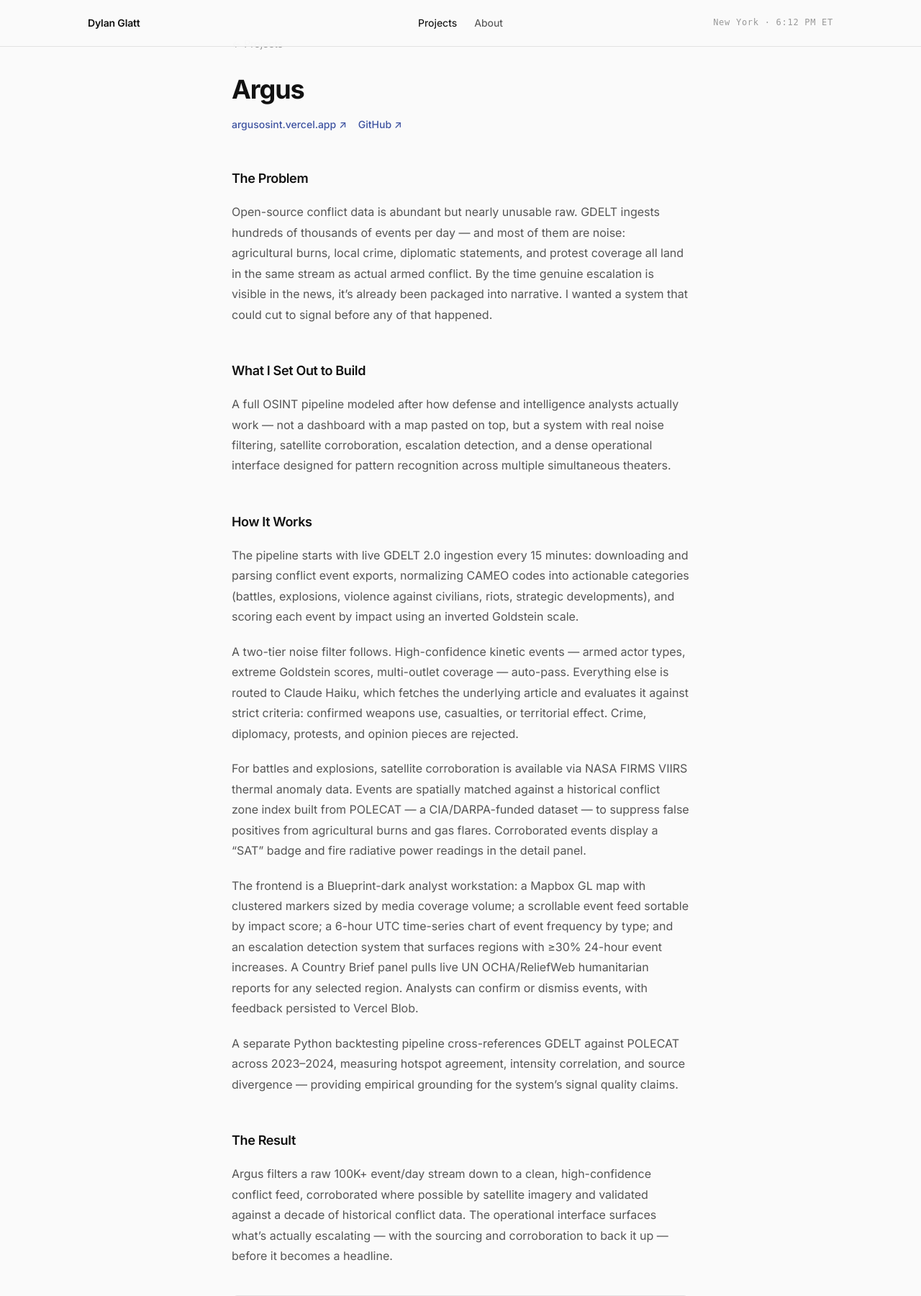
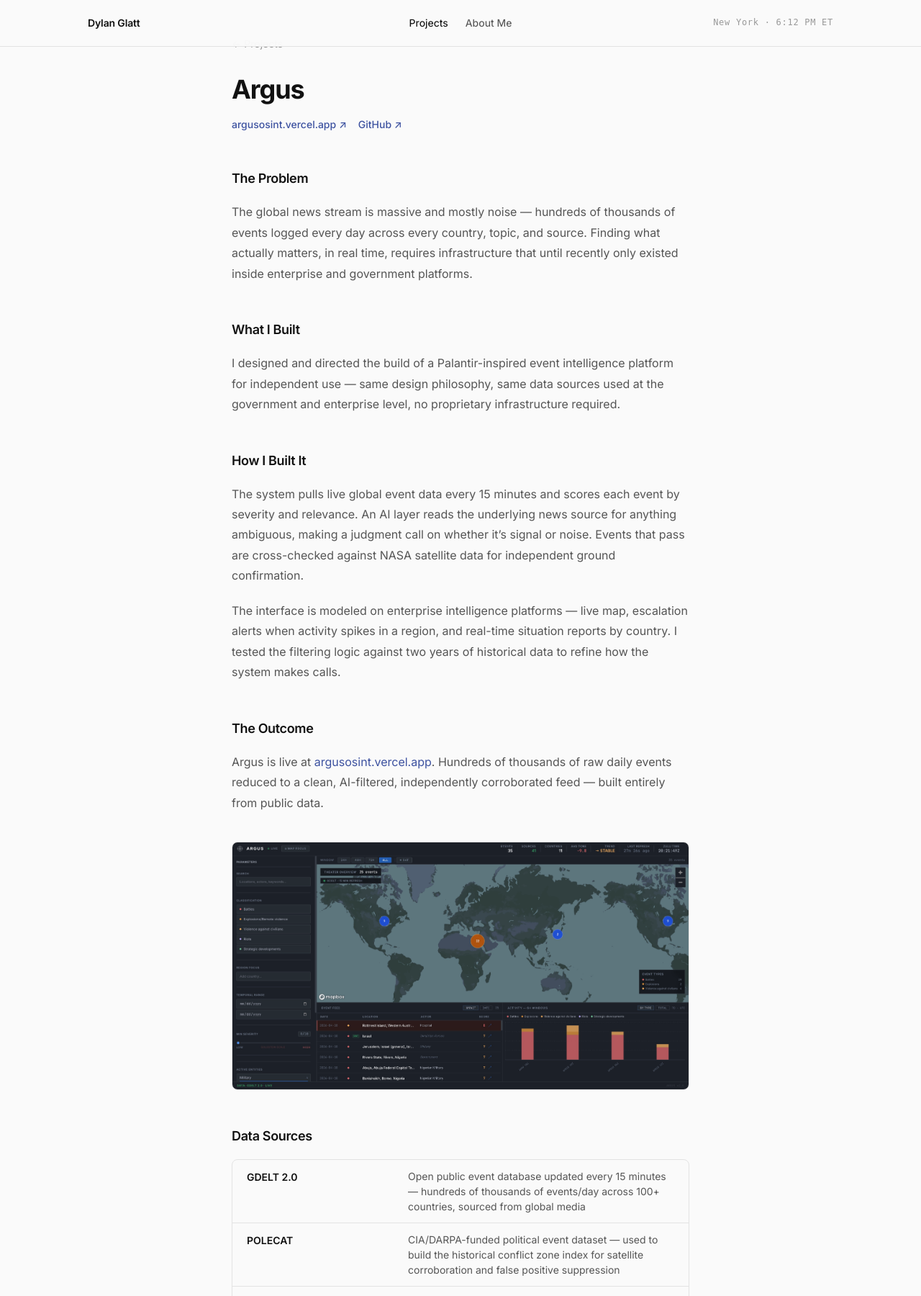
Before and after one commit to dylanglatt/dylanglatt.com, a Flask app: page /work/argus in a window 1280 px wide. Shown: the top 1800 px of the page at 72% size. Run offline with Flask 3, Linux system fonts and the light colour scheme.

Commit message:
Rewrite site copy

```diff
--- a/static/js/main.js
+++ b/static/js/main.js
@@ -78,4 +78,11 @@
     card.setAttribute('data-delay', i);
   });
 
+  // ── Email obfuscation ────────────────────────────────────────────────────────
+  document.querySelectorAll('.email-link').forEach(function (el) {
+    var email = el.getAttribute('data-u') + '@' + el.getAttribute('data-d');
+    el.href = 'mailto:' + email;
+    if (el.hasAttribute('data-show')) el.textContent = email;
+  });
+
 })();
--- a/templates/base.html
+++ b/templates/base.html
@@ -32,7 +32,7 @@
       <a href="{{ url_for('index') }}" class="nav-brand">Dylan Glatt</a>
       <div class="nav-links" id="nav-links">
         <a href="{{ url_for('work') }}"  class="nav-link {% if request.endpoint in ('work','work_riffd','work_argus','work_job_scanner') %}active{% endif %}">Projects</a>
-        <a href="{{ url_for('about') }}" class="nav-link {% if request.endpoint == 'about' %}active{% endif %}">About</a>
+        <a href="{{ url_for('about') }}" class="nav-link {% if request.endpoint == 'about' %}active{% endif %}">About Me</a>
       </div>
       <div class="nav-clock" id="hero-timestamp">New York · <span id="hero-clock"></span></div>
       <button class="nav-hamburger" id="nav-hamburger" aria-label="Toggle menu" aria-expanded="false">
@@ -51,7 +51,7 @@
         <div class="footer-links">
           <a href="https://github.com/dylanglatt"              target="_blank" rel="noopener">GitHub</a>
           <a href="https://www.linkedin.com/in/dylanjglatt/" target="_blank" rel="noopener">LinkedIn</a>
-          <a href="mailto:dylanglatt@gmail.com">Email</a>
+          <a href="#" class="email-link" data-u="dylanglatt" data-d="gmail.com">Email</a>
         </div>
         <span class="footer-copy">&copy; 2026 Dylan Glatt</span>
       </div>
--- a/templates/work_argus.html
+++ b/templates/work_argus.html
@@ -1,7 +1,7 @@
 {% extends "base.html" %}
 
 {% block title %}Argus — Dylan Glatt{% endblock %}
-{% block description %}A real-time OSINT platform that ingests GDELT 2.0, filters noise with Claude Haiku, corroborates events via NASA satellite data, and surfaces armed conflict escalation before it reaches the news.{% endblock %}
+{% block description %}A Palantir-inspired real-time event intelligence platform built for independent use — AI-assisted filtering that cuts through hundreds of thousands of daily news events to surface what actually matters.{% endblock %}
 
 {% block content %}
 
@@ -23,62 +23,37 @@
 
       <h2>The Problem</h2>
       <p>
-        Open-source conflict data is abundant but nearly unusable raw. GDELT ingests hundreds of
-        thousands of events per day&nbsp;&mdash; and most of them are noise: agricultural burns, local crime,
-        diplomatic statements, and protest coverage all land in the same stream as actual armed conflict.
-        By the time genuine escalation is visible in the news, it&rsquo;s already been packaged into narrative.
-        I wanted a system that could cut to signal before any of that happened.
+        The global news stream is massive and mostly noise&nbsp;&mdash; hundreds of thousands of events
+        logged every day across every country, topic, and source. Finding what actually matters,
+        in real time, requires infrastructure that until recently only existed inside enterprise
+        and government platforms.
       </p>
 
-      <h2>What I Set Out to Build</h2>
+      <h2>What I Built</h2>
       <p>
-        A full OSINT pipeline modeled after how defense and intelligence analysts actually work&nbsp;&mdash;
-        not a dashboard with a map pasted on top, but a system with real noise filtering, satellite
-        corroboration, escalation detection, and a dense operational interface designed for pattern
-        recognition across multiple simultaneous theaters.
+        I designed and directed the build of a Palantir-inspired event intelligence platform for
+        independent use&nbsp;&mdash; same design philosophy, same data sources used at the government
+        and enterprise level, no proprietary infrastructure required.
       </p>
 
-      <h2>How It Works</h2>
+      <h2>How I Built It</h2>
       <p>
-        The pipeline starts with live GDELT 2.0 ingestion every 15 minutes: downloading and parsing
-        conflict event exports, normalizing CAMEO codes into actionable categories (battles, explosions,
-        violence against civilians, riots, strategic developments), and scoring each event by impact
-        using an inverted Goldstein scale.
+        The system pulls live global event data every 15 minutes and scores each event by severity
+        and relevance. An AI layer reads the underlying news source for anything ambiguous, making
+        a judgment call on whether it&rsquo;s signal or noise. Events that pass are cross-checked
+        against NASA satellite data for independent ground confirmation.
       </p>
       <p>
-        A two-tier noise filter follows. High-confidence kinetic events&nbsp;&mdash; armed actor types, extreme
-        Goldstein scores, multi-outlet coverage&nbsp;&mdash; auto-pass. Everything else is routed to Claude
-        Haiku, which fetches the underlying article and evaluates it against strict criteria: confirmed
-        weapons use, casualties, or territorial effect. Crime, diplomacy, protests, and opinion pieces
-        are rejected.
-      </p>
-      <p>
-        For battles and explosions, satellite corroboration is available via NASA FIRMS VIIRS thermal
-        anomaly data. Events are spatially matched against a historical conflict zone index built from
-        POLECAT&nbsp;&mdash; a CIA/DARPA-funded dataset&nbsp;&mdash; to suppress false positives from agricultural burns
-        and gas flares. Corroborated events display a &ldquo;SAT&rdquo; badge and fire radiative power readings
-        in the detail panel.
-      </p>
-      <p>
-        The frontend is a Blueprint-dark analyst workstation: a Mapbox GL map with clustered markers
-        sized by media coverage volume; a scrollable event feed sortable by impact score; a 6-hour UTC
-        time-series chart of event frequency by type; and an escalation detection system that surfaces
-        regions with &ge;30% 24-hour event increases. A Country Brief panel pulls live UN OCHA/ReliefWeb
-        humanitarian reports for any selected region. Analysts can confirm or dismiss events, with
-        feedback persisted to Vercel Blob.
-      </p>
-      <p>
-        A separate Python backtesting pipeline cross-references GDELT against POLECAT across 2023&ndash;2024,
-        measuring hotspot agreement, intensity correlation, and source divergence&nbsp;&mdash; providing
-        empirical grounding for the system&rsquo;s signal quality claims.
+        The interface is modeled on enterprise intelligence platforms&nbsp;&mdash; live map, escalation
+        alerts when activity spikes in a region, and real-time situation reports by country. I tested
+        the filtering logic against two years of historical data to refine how the system makes calls.
       </p>
 
-      <h2>The Result</h2>
+      <h2>The Outcome</h2>
       <p>
-        Argus filters a raw 100K+ event/day stream down to a clean, high-confidence conflict feed,
-        corroborated where possible by satellite imagery and validated against a decade of historical
-        conflict data. The operational interface surfaces what&rsquo;s actually escalating&nbsp;&mdash; with the
-        sourcing and corroboration to back it up&nbsp;&mdash; before it becomes a headline.
+        Argus is live at <a href="https://argusosint.vercel.app" target="_blank" rel="noopener" style="color: var(--accent);">argusosint.vercel.app</a>.
+        Hundreds of thousands of raw daily events reduced to a clean, AI-filtered,
+        independently corroborated feed&nbsp;&mdash; built entirely from public data.
       </p>
 
       <!-- Screenshot at the bottom as proof -->
```
Also changed, not shown: templates/about.html (+17 -20 lines), templates/index.html (+8 -8 lines), templates/work.html (+12 -16 lines), templates/work_riffd.html (+30 -33 lines).
